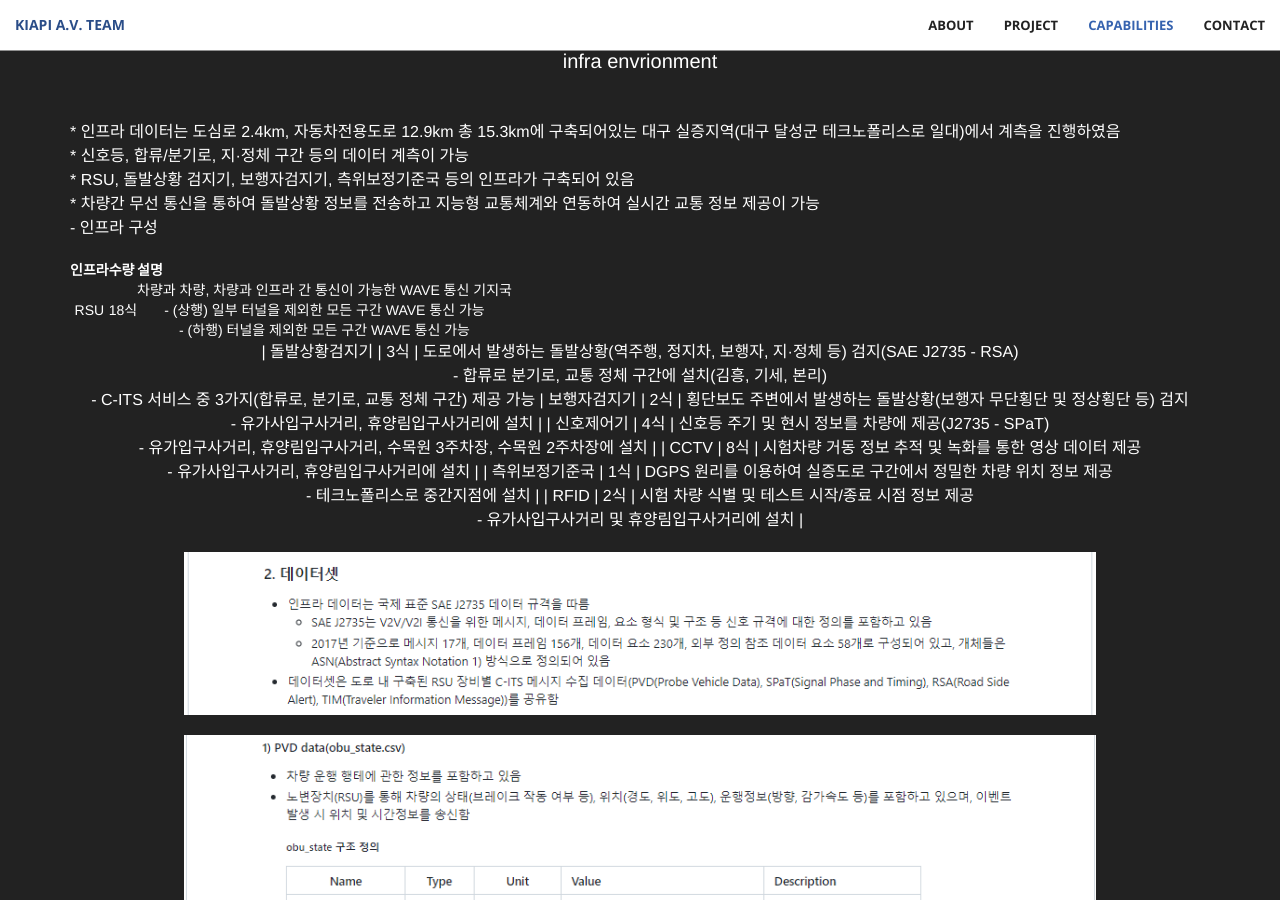
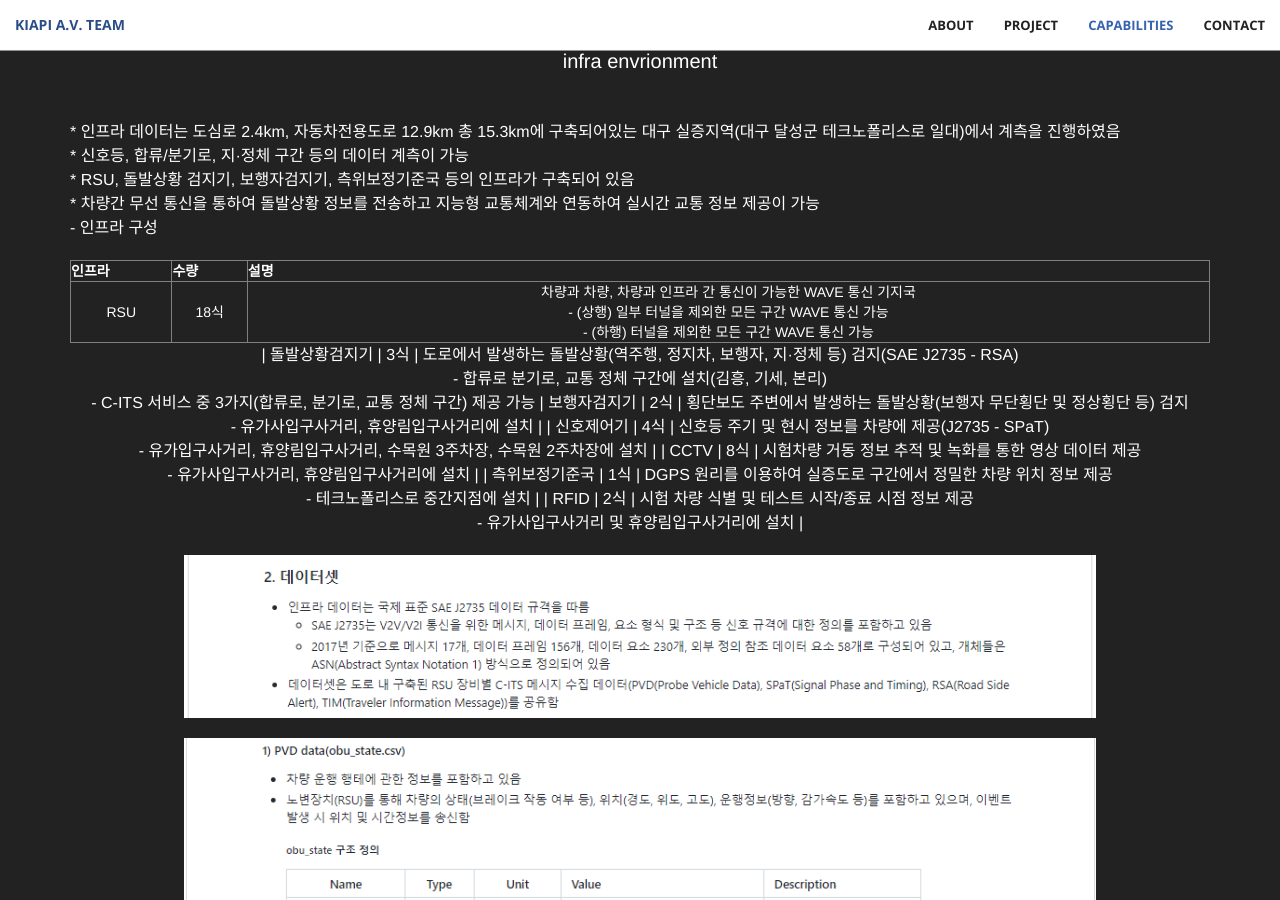
Before and after one commit to Yunhyeongseok-kiapi/kiapi_mulitagent.github.io, a Jekyll site: the page built from docs/index.html, in a window 1280 px wide and 900 px high, scrolled down 3572 px. Built offline with Jekyll 4.4.1, drawn with Linux system fonts in a browser that asks for light colours.

Commit message:
Update aside.html

```diff
--- a/docs/_includes/aside.html
+++ b/docs/_includes/aside.html
@@ -27,11 +27,11 @@
               <br/>* 차량간 무선 통신을 통하여 돌발상황 정보를 전송하고 지능형 교통체계와 연동하여 실시간 교통 정보 제공이 가능
               <br/> - 인프라 구성
             </p>
-            <table id="_collapse">
+            <table width="100%" border="1px solid #444444" border-collapse="collapse">
               <thead>
-                <th>인프라</th>
-                <th>수량</th>
-                <th>설명</th>
+                <th border="1px solid #444444" padding="10ox">인프라</th>
+                <th border="1px solid #444444" padding="10ox">수량</th>
+                <th border="1px solid #444444" padding="10ox">설명</th>
               </thead>
               <tbody>
                 <tr>
```
